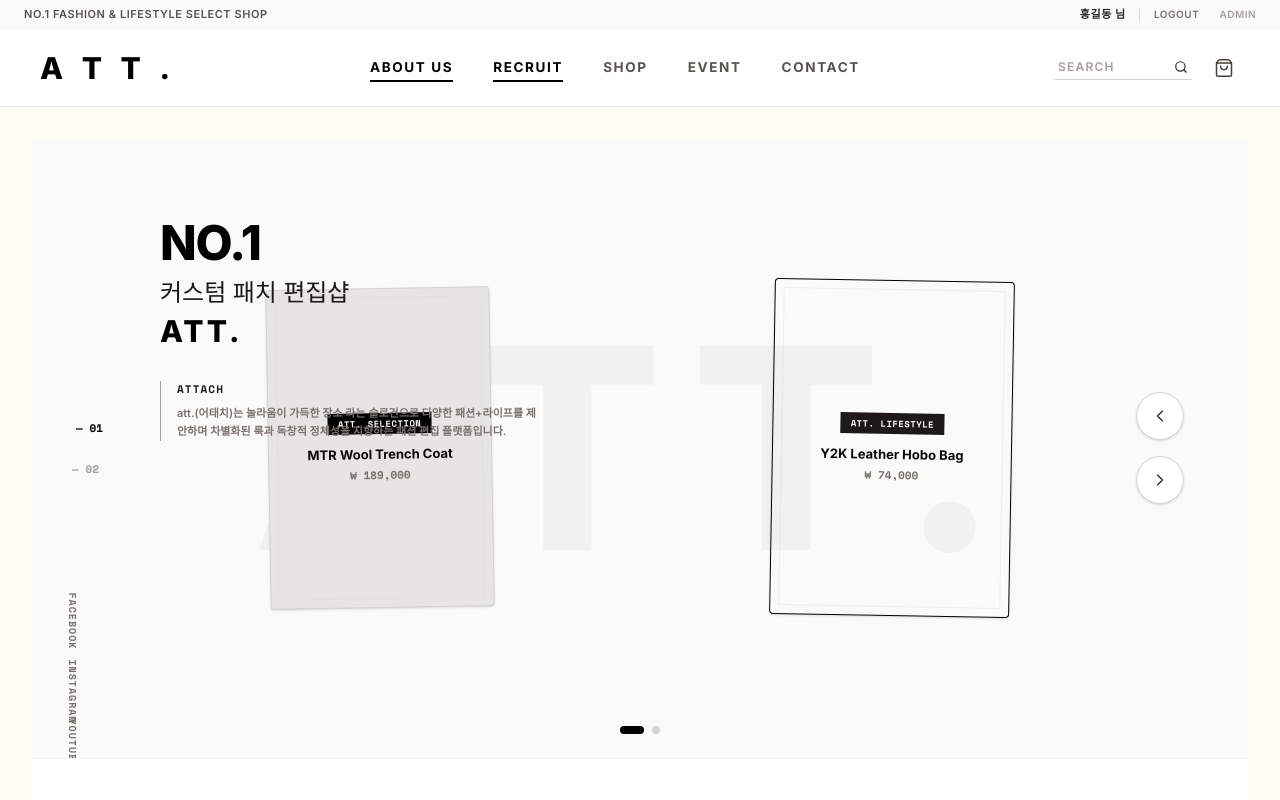
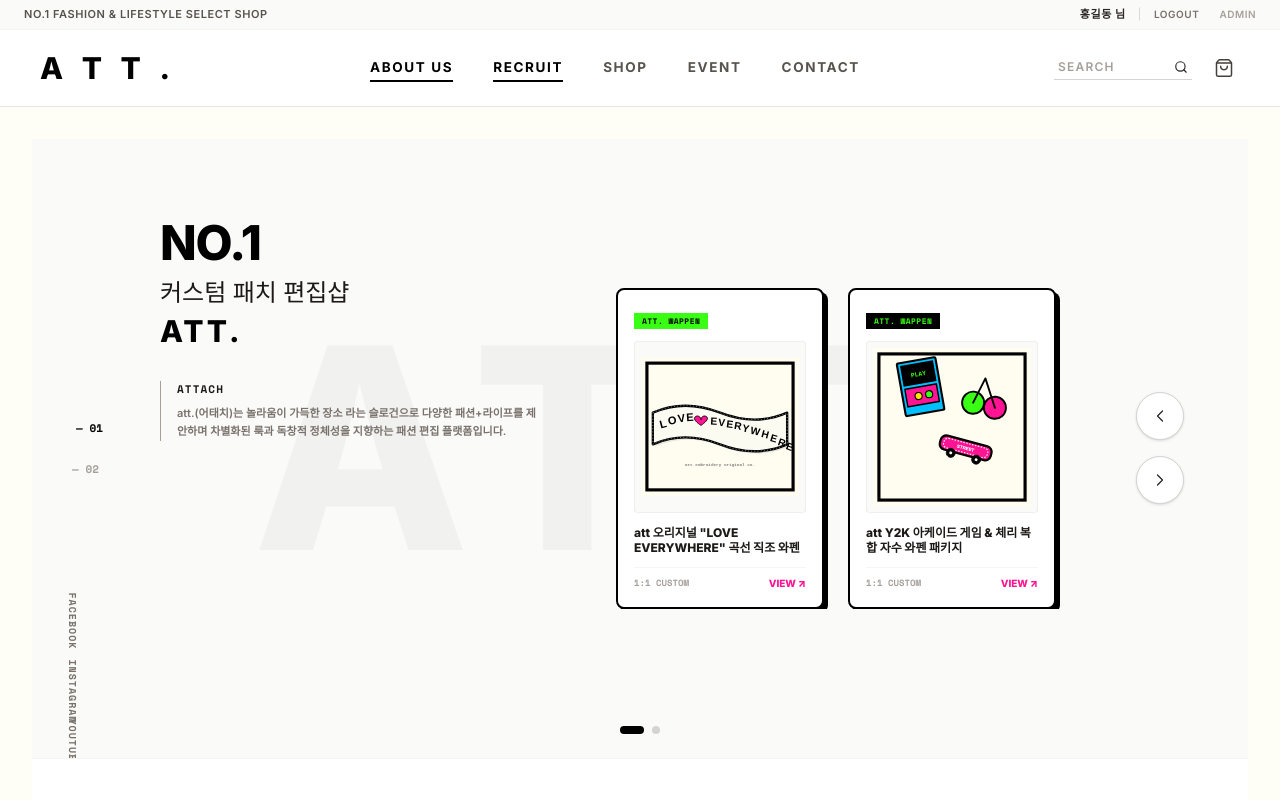
Before and after one commit to ljh200048/att, a React (Vite) app: page / in a window 1280 px wide. Shown: the top 800 px of the page. Built offline with nearby package versions, Linux system fonts and the light colour scheme.

Commit message:
feat: separate product categories for home display
Categorize products into keyrings and wappens to ensure correct rendering on the home view.

```diff
--- a/src/views/HomeView.tsx
+++ b/src/views/HomeView.tsx
@@ -21,6 +21,13 @@ interface HomeViewProps {
 
 export default function HomeView({ products, onNavigate, currentUser }: HomeViewProps) {
 
+  // Split products for display (Acrylic / Eco keyring list requested in prompt)
+  const keyrings = products.filter(p => p.category === 'keyring');
+  const wappens = products.filter(p => p.category === 'wappen');
+
+  const firstWappen = wappens[0] || products.find(p => p.id === 'love-everywhere-patch') || products[0];
+  const secondWappen = wappens[1] || products.find(p => p.id === 'retro-arcade-wappen') || products[1];
+
   // Slide indicator state for Hero section
   const [heroSlide, setHeroSlide] = useState(0);
 
@@ -30,31 +37,87 @@ export default function HomeView({ products, onNavigate, currentUser }: HomeView
       title: 'A PLACE OF att.',
       sub: '놀라움이 가득한 장소, 일상 속 특별한 패션과 취향을 붙이는 룩을 지향합니다.',
       visual: (
-        <div className="absolute inset-0 flex items-center justify-center bg-stone-50 overflow-hidden">
-          {/* Stylized Modern Silhouette Fashion Model Art Frame (Wonderplace Look) */}
-          <div className="relative w-full h-full flex items-center justify-around px-12 md:px-24">
+        <div className="absolute inset-0 flex items-center justify-end bg-stone-50 overflow-hidden">
           {/* Outline decorative typography */}
           <div className="absolute inset-0 flex items-center justify-center pointer-events-none select-none opacity-[0.03]">
             <span className="font-sans font-black text-[22vw] leading-none tracking-widest text-black">ATT.</span>
           </div>
-            {/* Left Model Dummy Frame */}
-            <div className="hidden sm:flex flex-col items-center relative transform -rotate-1 hover:rotate-0 transition-transform duration-500">
-              <div className="w-56 h-80 bg-stone-200 border border-stone-300 relative flex flex-col justify-center items-center p-6 rounded shadow-sm text-center">
-                <div className="absolute inset-2 border border-stone-300/30"></div>
-                <span className="bg-black text-white text-[9px] font-mono font-bold px-2.5 py-1 tracking-wider uppercase mb-3">att. SELECTION</span>
-                <p className="text-[13px] font-bold text-stone-950 leading-tight">MTR Wool Trench Coat</p>
-                <p className="text-[11px] font-mono text-stone-500 font-bold mt-1">₩ 189,000</p>
+
+          {/* Right positioned Wappen Cards Container */}
+          <div className="relative z-10 flex gap-4 md:gap-6 pr-6 sm:pr-12 md:pr-24 lg:pr-32 xl:pr-48 pl-4 max-w-full overflow-x-auto items-center">
+            {/* First Wappen Card */}
+            {firstWappen && (
+              <div
+                onClick={() => onNavigate('detail', firstWappen.id)}
+                className="cursor-pointer w-40 sm:w-44 md:w-52 bg-white border-2 border-black p-4 relative flex flex-col justify-between rounded-lg shadow-[4px_4px_0px_rgba(0,0,0,1)] hover:translate-y-[-4px] hover:shadow-[6px_6px_0px_rgba(0,0,0,1)] transition-all duration-300"
+              >
+                <div>
+                  <span className="bg-[#39FF14] text-black text-[8px] font-mono font-black px-2 py-0.5 tracking-wider uppercase mb-3 inline-block">
+                    {firstWappen.category === 'wappen' ? 'att. WAPPEN' : 'att. SELECTION'}
+                  </span>
+
+                  {/* Square Image Area */}
+                  <div className="aspect-square w-full bg-stone-50 border border-stone-200/50 rounded flex items-center justify-center overflow-hidden mb-3 p-1.5">
+                    {firstWappen.images && firstWappen.images[0] ? (
+                      <img
+                        src={firstWappen.images[0]}
+                        alt={firstWappen.name}
+                        className="w-full h-full object-contain pointer-events-none"
+                        referrerPolicy="no-referrer"
+                      />
+                    ) : (
+                      <div className="w-8 h-8 bg-stone-200 rounded-full animate-pulse" />
+                    )}
+                  </div>
+
+                  <p className="text-[11px] md:text-[12px] font-black text-stone-900 leading-tight line-clamp-2">
+                    {firstWappen.name}
+                  </p>
+                </div>
+
+                <div className="mt-3 pt-2 border-t border-stone-100 flex items-center justify-between">
+                  <span className="text-[9px] font-bold text-stone-400 font-mono">1:1 CUSTOM</span>
+                  <span className="text-[10px] font-black text-[#FF1493]">VIEW ↗</span>
                 </div>
               </div>
-            {/* Right Model Dummy Frame */}
-            <div className="flex flex-col items-center relative transform rotate-1 hover:rotate-0 transition-transform duration-500">
-              <div className="w-60 h-84 bg-stone-150 border border-stone-250 relative flex flex-col justify-center items-center p-6 rounded shadow-sm text-center">
-                <div className="absolute inset-2 border border-stone-300/30"></div>
-                <span className="bg-stone-900 text-white text-[9px] font-mono font-bold px-2.5 py-1 tracking-wider uppercase mb-3">att. LIFESTYLE</span>
-                <p className="text-[13px] font-bold text-stone-950 leading-tight">Y2K Leather Hobo Bag</p>
-                <p className="text-[11px] font-mono text-stone-500 font-bold mt-1">₩ 74,000</p>
+            )}
+
+            {/* Second Wappen Card - hidden on tiny mobile, shown on sm+ */}
+            {secondWappen && (
+              <div
+                onClick={() => onNavigate('detail', secondWappen.id)}
+                className="hidden sm:flex cursor-pointer w-40 sm:w-44 md:w-52 bg-white border-2 border-black p-4 relative flex-col justify-between rounded-lg shadow-[4px_4px_0px_rgba(0,0,0,1)] hover:translate-y-[-4px] hover:shadow-[6px_6px_0px_rgba(0,0,0,1)] transition-all duration-300"
+              >
+                <div>
+                  <span className="bg-black text-[#39FF14] text-[8px] font-mono font-black px-2 py-0.5 tracking-wider uppercase mb-3 inline-block">
+                    {secondWappen.category === 'wappen' ? 'att. WAPPEN' : 'att. SELECTION'}
+                  </span>
+
+                  {/* Square Image Area */}
+                  <div className="aspect-square w-full bg-stone-50 border border-stone-200/50 rounded flex items-center justify-center overflow-hidden mb-3 p-1.5">
+                    {secondWappen.images && secondWappen.images[0] ? (
+                      <img
+                        src={secondWappen.images[0]}
+                        alt={secondWappen.name}
+                        className="w-full h-full object-contain pointer-events-none"
+                        referrerPolicy="no-referrer"
+                      />
+                    ) : (
+                      <div className="w-8 h-8 bg-stone-200 rounded-full animate-pulse" />
+                    )}
+                  </div>
+
+                  <p className="text-[11px] md:text-[12px] font-black text-stone-900 leading-tight line-clamp-2">
+                    {secondWappen.name}
+                  </p>
+                </div>
+
+                <div className="mt-3 pt-2 border-t border-stone-100 flex items-center justify-between">
+                  <span className="text-[9px] font-bold text-stone-400 font-mono">1:1 CUSTOM</span>
+                  <span className="text-[10px] font-black text-[#FF1493]">VIEW ↗</span>
                 </div>
               </div>
+            )}
           </div>
         </div>
       )
@@ -92,10 +155,6 @@ export default function HomeView({ products, onNavigate, currentUser }: HomeView
   const handlePrevHero = () => {
     setHeroSlide((prev) => (prev - 1 + slides.length) % slides.length);
   };
-
-  // Split products for display (Acrylic / Eco keyring list requested in prompt)
-  const keyrings = products.filter(p => p.category === 'keyring');
-  const wappens = products.filter(p => p.category === 'wappen');
 
   return (
     <div id="home-view-container" className="flex flex-col gap-24 md:gap-36 pb-20 select-none bg-white">
```
Lines whose indentation alone changed are shown as unchanged.
